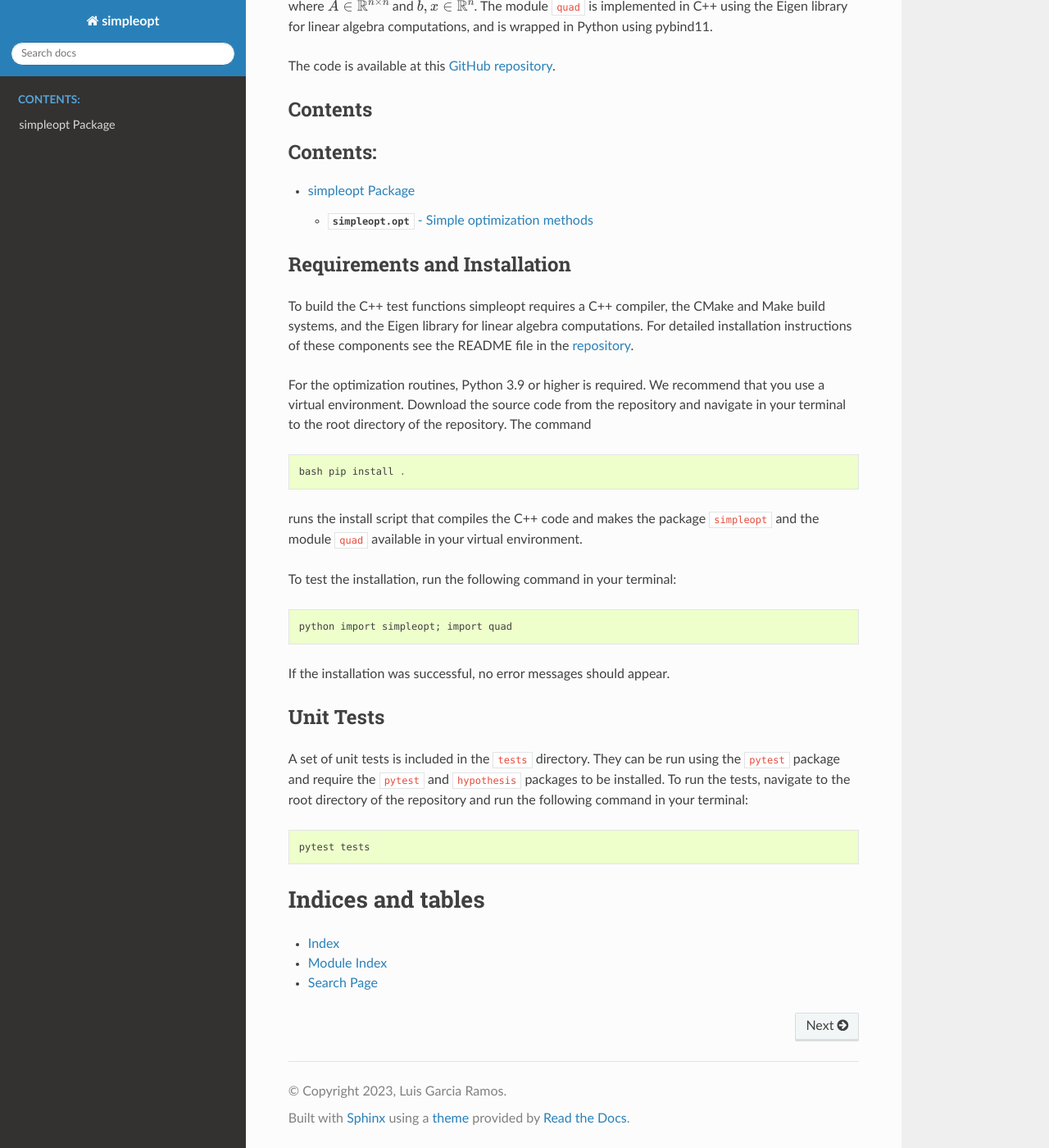
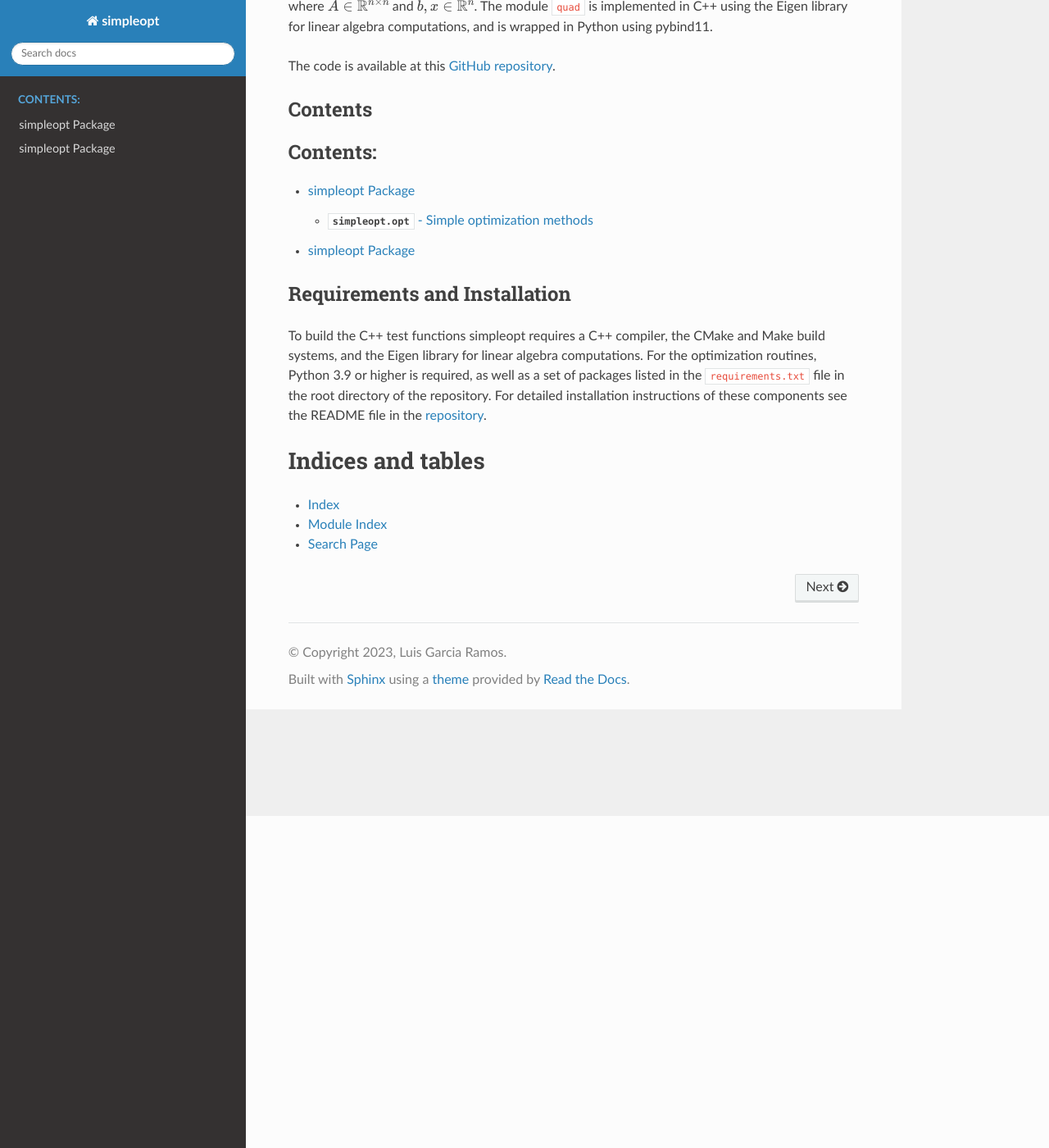
Before and after one commit to luisgarciar/opt-py-cpp, a Sphinx documentation site: the page built from docs/source/index.rst, in a window 1280 px wide and 1400 px high, scrolled down 405 px. Shown: the whole window at 82% size. Built offline with Sphinx 7.4.7 and the Read the Docs theme 2.0.0, drawn with Linux system fonts in a browser that asks for light colours; formulas are drawn with MathJax 3.

Commit message:
[docs] Add docs for quad module in sphinx

```diff
--- a/docs/source/conf.py
+++ b/docs/source/conf.py
@@ -24,8 +24,11 @@
     "sphinx.ext.autodoc",
     "sphinx_rtd_theme",
     "sphinx.ext.autosummary",
+    "sphinx.ext.intersphinx",
     "sphinx.ext.mathjax",
 ]
+
+autosummary_generate = True
 
 mathjax_path = (
     "https://cdn.jsdelivr.net/npm/mathjax@2/MathJax.js?config=TeX-AMS-MML_HTMLorMML"
--- a/docs/source/index.rst
+++ b/docs/source/index.rst
@@ -21,7 +21,6 @@
 in C++ using the Eigen library for linear algebra computations, and is wrapped in Python using pybind11.
 
 
-
 The code is available at this `GitHub repository <https://github.com/luisgarciar/simpleopt>`_.
 
 Contents
@@ -32,42 +31,15 @@
    :caption: Contents:
 
    simpleopt
-.. quad
+   quad
 
 Requirements and Installation
 -----------------------------
 To build the C++ test functions simpleopt requires a C++ compiler, the CMake and Make build systems, and the Eigen
-library for linear algebra computations. For detailed installation instructions of these components see the  README file
-in the `repository <https://github.com/luisgarciar/simpleopt)>`_.
+library for linear algebra computations. For the optimization routines, Python 3.9 or higher is required, as well as
+a set of packages listed in the ``requirements.txt`` file in the root directory of the repository. For detailed
+installation instructions of these components see the  README file in the `repository <https://github.com/luisgarciar/simpleopt)>`_.
 
-For the optimization routines, Python 3.9 or higher is required. We recommend that you use a virtual environment.
-Download the source code from the repository and navigate in your terminal to the root directory of the repository.
-The command
-
-.. code-block::
-
-   bash pip install .
-
-runs the install script that compiles the C++ code and makes the package ``simpleopt``
-and the module ``quad`` available in your virtual environment.
-
-To test the installation, run the following command in your terminal:
-
-.. code-block:: bash
-
-   python import simpleopt; import quad
-
-If the installation was successful, no error messages should appear.
-
-Unit Tests
------------------------------
-A set of unit tests is included in the ``tests`` directory. They can be run using the ``pytest`` package and
-require the ``pytest`` and ``hypothesis`` packages to be installed.
-To run the tests, navigate to the root directory of the repository and run the following command in your terminal:
-
-.. code-block:: bash
-
-   pytest tests
 
 
 Indices and tables
```
Also changed, not shown: docs/source/quad.rst (added, +11 -0 lines), docs/source/simpleopt.rst (+2 -6 lines), 1 other file.
